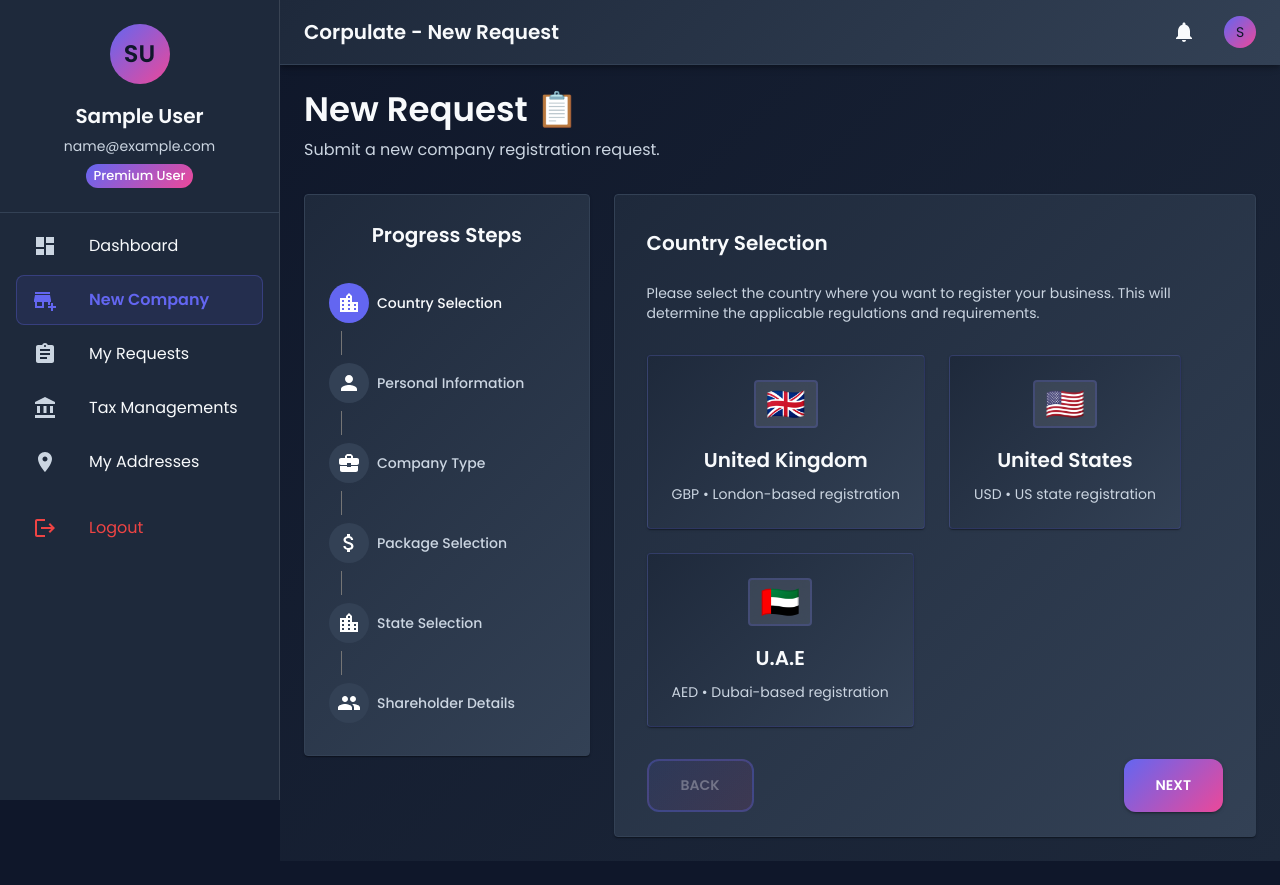
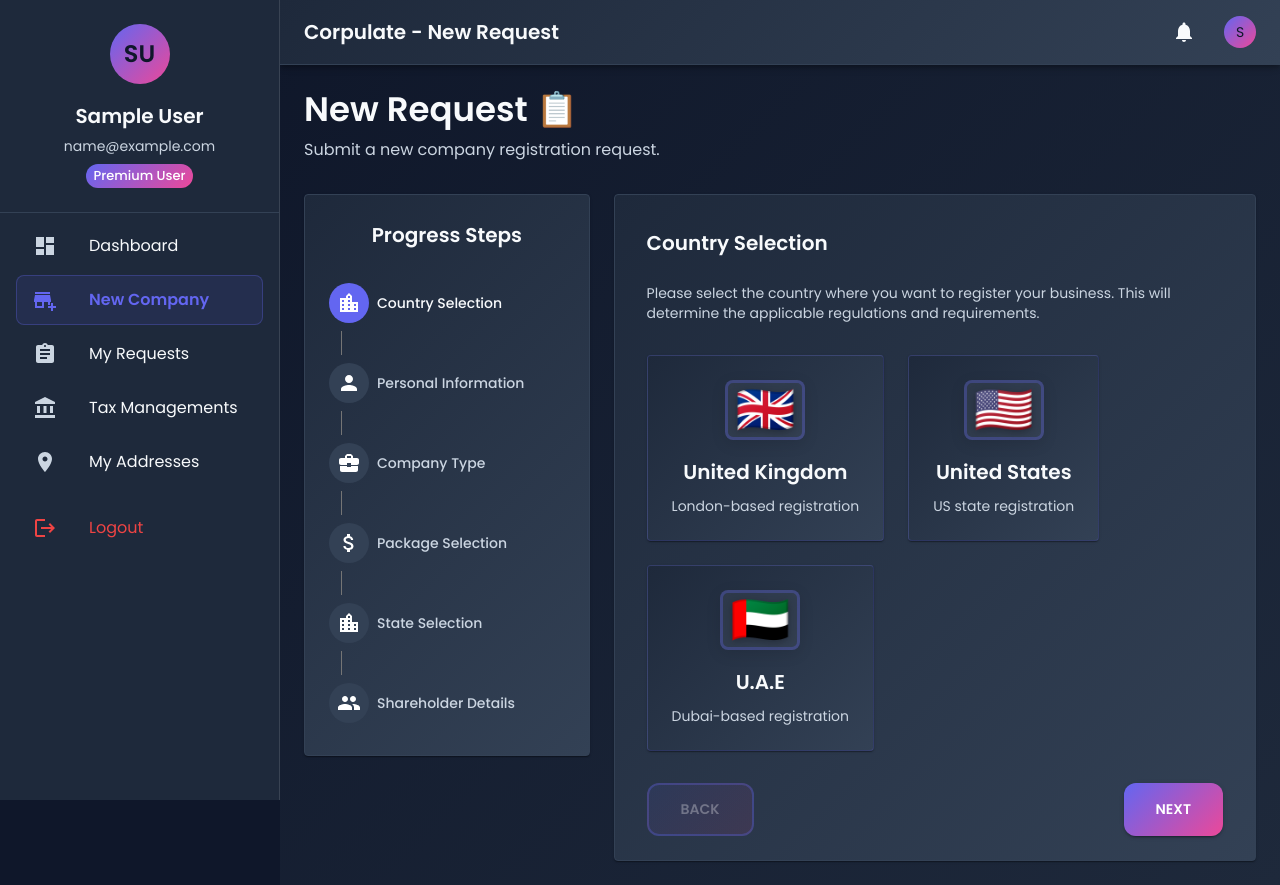
Before and after one commit to WAQASUMAR33/corpulate, a Next.js app: page /new-request in a window 1280 px wide. Before the commit the page ends 861 px from the top, so only its background shows below. Built offline with nearby package versions, Linux system fonts and the light colour scheme; sample sign-in values are in the browser's storage.

Commit message:
Enhance country flags display - larger size, better styling, remove currency codes

```diff
--- a/app/new-request/page.js
+++ b/app/new-request/page.js
@@ -659,28 +659,34 @@ export default function NewRequestPage() {
                               <Box sx={{ mb: 2 }}>
                                 <Box
                                   sx={{
-                                    width: 64,
-                                    height: 48,
-                                    borderRadius: 1,
+                                    width: 80,
+                                    height: 60,
+                                    borderRadius: 2,
                                     mx: 'auto',
                                     display: 'flex',
                                     alignItems: 'center',
                                     justifyContent: 'center',
-                                    fontSize: '24px',
+                                    fontSize: '48px',
                                     fontWeight: 'bold',
-                                    border: '2px solid rgba(99, 102, 241, 0.2)',
-                                    backgroundColor: 'rgba(255, 255, 255, 0.1)',
+                                    border: '3px solid rgba(99, 102, 241, 0.3)',
+                                    backgroundColor: 'rgba(255, 255, 255, 0.05)',
                                     backdropFilter: 'blur(10px)',
+                                    boxShadow: '0 4px 15px rgba(0, 0, 0, 0.1)',
+                                    transition: 'all 0.3s ease',
+                                    '&:hover': {
+                                      transform: 'scale(1.05)',
+                                      boxShadow: '0 6px 20px rgba(99, 102, 241, 0.2)',
+                                    },
                                   }}
                                 >
                                   {country === 'United Kingdom' && (
-                                    <Box sx={{ fontSize: '32px' }}>🇬🇧</Box>
+                                    <Box sx={{ fontSize: '48px', filter: 'drop-shadow(0 2px 4px rgba(0,0,0,0.3))' }}>🇬🇧</Box>
                                   )}
                                   {country === 'United States' && (
-                                    <Box sx={{ fontSize: '32px' }}>🇺🇸</Box>
+                                    <Box sx={{ fontSize: '48px', filter: 'drop-shadow(0 2px 4px rgba(0,0,0,0.3))' }}>🇺🇸</Box>
                                   )}
                                   {country === 'U.A.E' && (
-                                    <Box sx={{ fontSize: '32px' }}>🇦🇪</Box>
+                                    <Box sx={{ fontSize: '48px', filter: 'drop-shadow(0 2px 4px rgba(0,0,0,0.3))' }}>🇦🇪</Box>
                                   )}
                                 </Box>
                               </Box>
@@ -688,9 +694,9 @@ export default function NewRequestPage() {
                                 {country}
                               </Typography>
                               <Typography variant="body2" color="text.secondary">
-                                {country === 'United Kingdom' && 'GBP • London-based registration'}
-                                {country === 'United States' && 'USD • US state registration'}
-                                {country === 'U.A.E' && 'AED • Dubai-based registration'}
+                                {country === 'United Kingdom' && 'London-based registration'}
+                                {country === 'United States' && 'US state registration'}
+                                {country === 'U.A.E' && 'Dubai-based registration'}
                               </Typography>
                               {formData.country === country && (
                                 <Box sx={{ mt: 2 }}>
```
